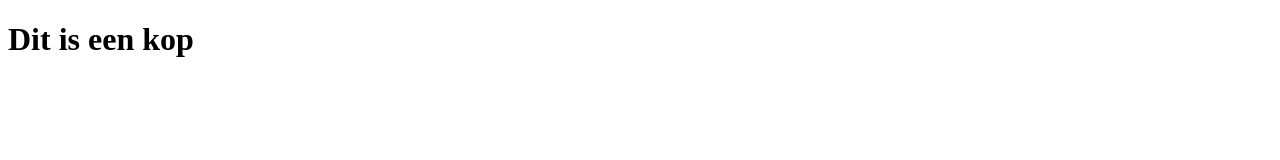
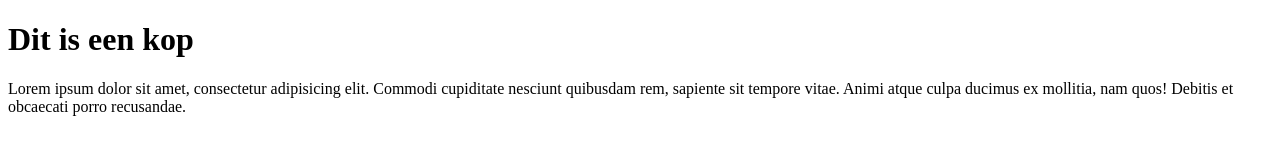
Before and after one commit to elmarrekers/gitoefening1, a plain HTML site: page index.html in a window 1280 px wide. Drawn offline with Linux system fonts and the light colour scheme.

Commit message:
alleen een p toegevoegd

```diff
--- a/index.html
+++ b/index.html
@@ -7,5 +7,6 @@
 <body>
 <!--Hoofdtekst-->
 <h1>Dit is een kop</h1>
+<p>Lorem ipsum dolor sit amet, consectetur adipisicing elit. Commodi cupiditate nesciunt quibusdam rem, sapiente sit tempore vitae. Animi atque culpa ducimus ex mollitia, nam quos! Debitis et obcaecati porro recusandae.</p>
 </body>
 </html>
```
